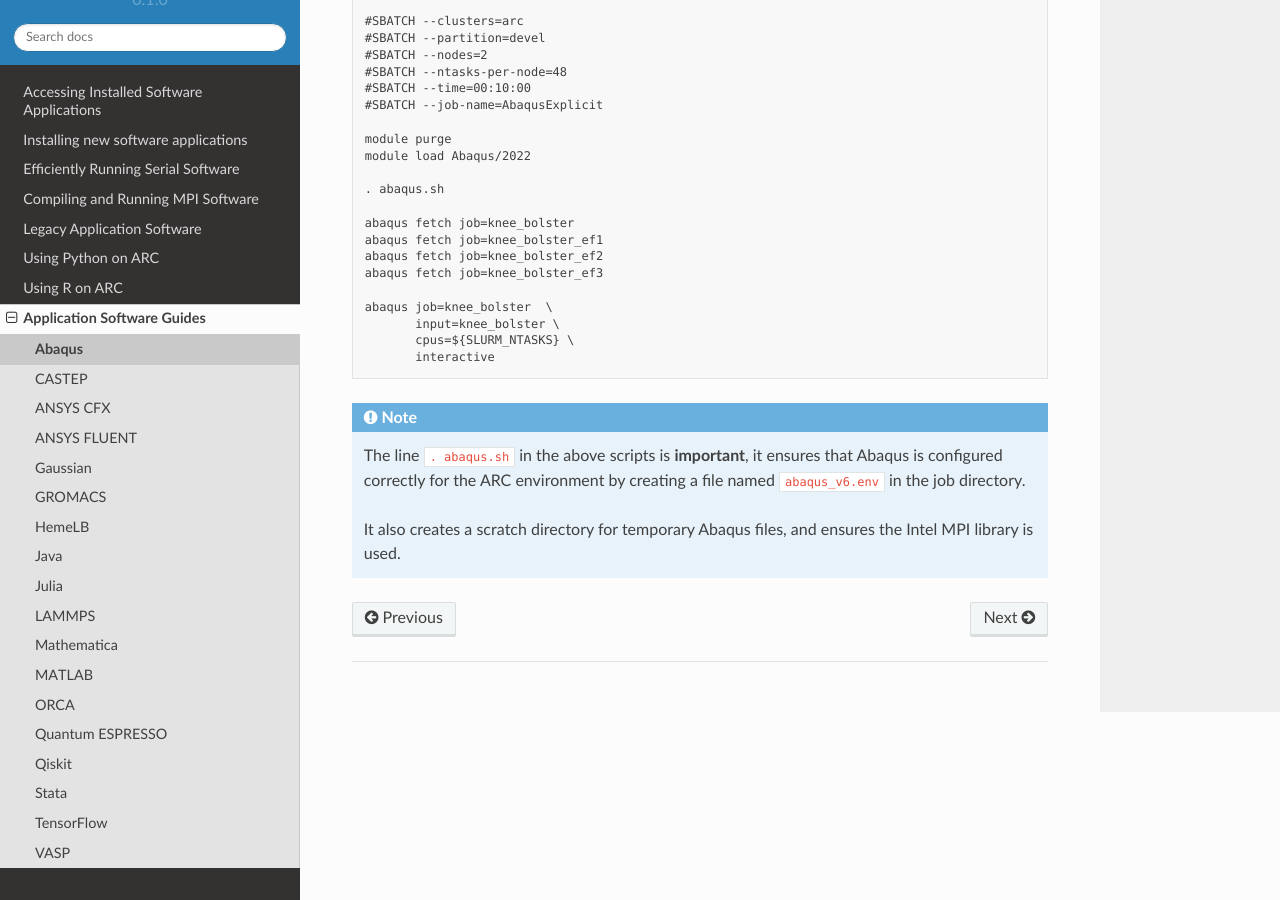
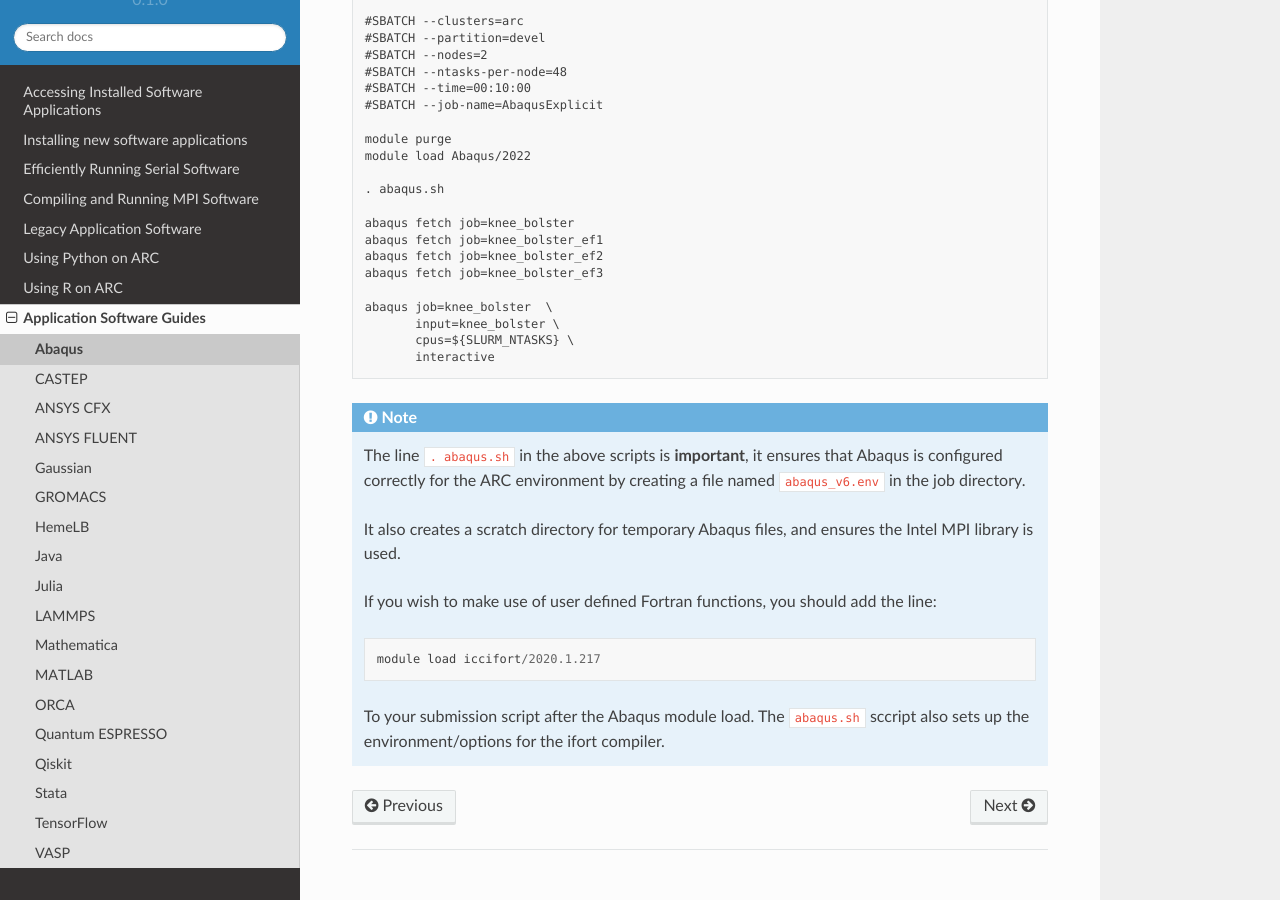
Before and after one commit to oxford-arc/arc-software-guide, a Sphinx documentation site: the page built from docs/source/apps/arc_abaqus.rst, in a window 1280 px wide and 900 px high, scrolled down 1383 px. Built offline with Sphinx 7.4.7 and the Read the Docs theme 2.0.0, drawn with Linux system fonts in a browser that asks for light colours.

Commit message:
Update arc_abaqus.rst

```diff
--- a/docs/source/apps/arc_abaqus.rst
+++ b/docs/source/apps/arc_abaqus.rst
@@ -83,3 +83,9 @@ The above is an Abaqus/Standard job running in hybrid MPI mode. The following ex
     named ``abaqus_v6.env`` in the job directory.
 
     It also creates a scratch directory for temporary Abaqus files, and ensures the Intel MPI library is used.
+
+    If you wish to make use of user defined Fortran functions, you should add the line::
+
+        module load iccifort/2020.1.217
+
+    To your submission script after the Abaqus module load. The ``abaqus.sh`` sccript also sets up the environment/options for the ifort compiler.
```
